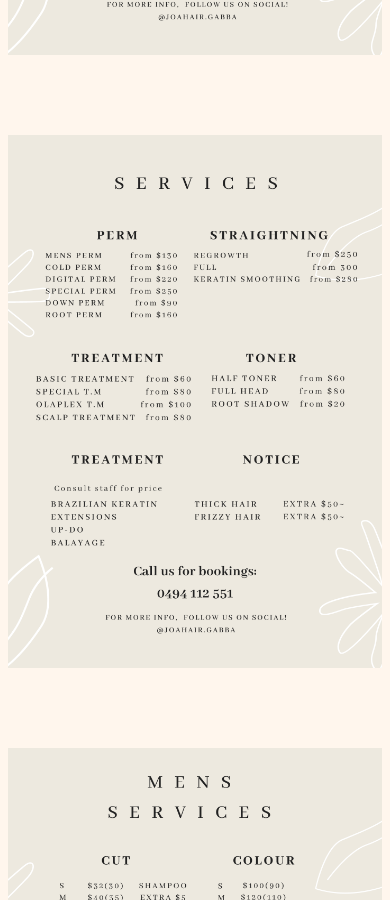
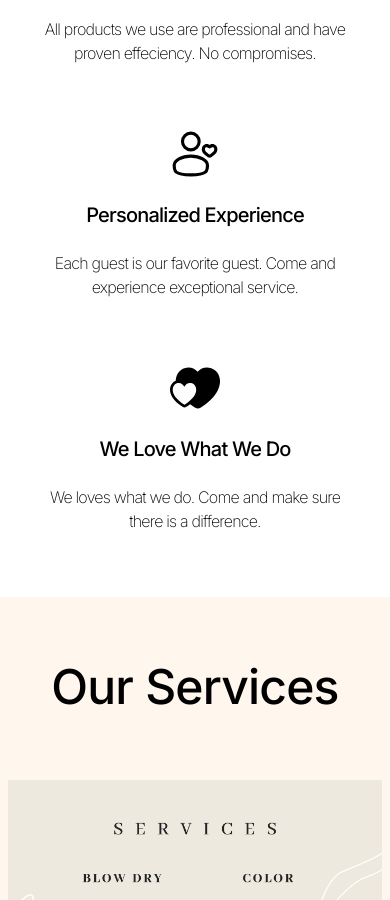
Before and after one commit to dongbin420/joa-hair, a React app: page /services in a window 390 px wide. Shown: the part 1100-2000 px from the top of the page. Built offline with nearby package versions, Linux system fonts and the light colour scheme.

Commit message:
feat: PromiseBox 컴포넌트 Services 페이지에 추가 및 반응형 구현

```diff
--- a/src/components/PromiseBox/PromiseBox.styles.ts
+++ b/src/components/PromiseBox/PromiseBox.styles.ts
@@ -11,7 +11,11 @@ export const PromiseBoxTitle = styled.p`
   display: flex;
   justify-content: center;
   font-size: ${({ theme }) => theme.heading.lg.fontSize};
-  font-weight: 300;
+  font-weight: 500;
+
+  @media (max-width: 350px) {
+    font-size: ${({ theme }) => theme.heading.md.fontSize};
+  }
 `;
 
 export const PromiseBoxContainer = styled.div`
@@ -20,7 +24,15 @@ export const PromiseBoxContainer = styled.div`
   display: flex;
   padding: ${(props) => props.theme.spacing.spacing10} ${(props) => props.theme.spacing.spacing8};
   gap: ${({ theme }) => theme.spacing.spacing6};
-  margin-bottom: ${({ theme }) => theme.spacing.spacing10};
+
+  @media (max-width: ${({ theme }) => theme.breakpoints.lg}) {
+    flex-wrap: wrap;
+    gap: ${({ theme }) => theme.spacing.spacing8};
+  }
+
+  @media (max-width: ${({ theme }) => theme.breakpoints.sm}) {
+    gap: ${({ theme }) => theme.spacing.spacing10};
+  }
 `;
 
 export const InformationWrapper = styled.div`
@@ -28,6 +40,14 @@ export const InformationWrapper = styled.div`
   display: flex;
   flex-direction: column;
   align-items: center;
+
+  @media (max-width: ${({ theme }) => theme.breakpoints.lg}) {
+    flex-basis: calc(50% - ${({ theme }) => theme.spacing.spacing8} / 2);
+  }
+
+  @media (max-width: ${({ theme }) => theme.breakpoints.sm}) {
+    flex-basis: 80%;
+  }
 `;
 
 export const InformationTitle = styled.p`
--- a/src/pages/ServicesPage/ServicesPage.styles.ts
+++ b/src/pages/ServicesPage/ServicesPage.styles.ts
@@ -4,14 +4,25 @@ export const ServicesPageContainer = styled.div`
   max-width: 1440px;
   padding: ${(props) => props.theme.spacing.spacing8} ${(props) => props.theme.spacing.spacing8};
   margin: ${({ theme }) => theme.spacing.spacing12} auto;
+  margin-top: ${({ theme }) => theme.spacing.spacing5};
   display: flex;
   flex-direction: column;
   align-items: center;
-  gap: ${(props) => props.theme.spacing.spacing12};
+  gap: ${(props) => props.theme.spacing.spacing10};
 
   @media (max-width: ${({ theme }) => theme.breakpoints.sm}) {
-    padding: 0 ${(props) => props.theme.spacing.spacing2};
-    padding-bottom: ${(props) => props.theme.spacing.spacing10};
+    padding: ${(props) => props.theme.spacing.spacing8} ${(props) => props.theme.spacing.spacing2};
+  }
+`;
+
+export const ServicesTitle = styled.p`
+  display: flex;
+  justify-content: center;
+  font-size: ${({ theme }) => theme.heading.lg.fontSize};
+  font-weight: 500;
+
+  @media (max-width: 350px) {
+    font-size: ${({ theme }) => theme.heading.md.fontSize};
   }
 `;
 
--- a/src/pages/ServicesPage/ServicesPage.tsx
+++ b/src/pages/ServicesPage/ServicesPage.tsx
@@ -2,6 +2,7 @@ import * as S from './ServicesPage.styles';
 import PageBanner from '@/components/PageBanner/PageBanner';
 import ImgWrapper from '@/components/ImgWrapper/ImgWrapper';
 import Button from '@/components/Button/Button';
+import PromiseBox from '@/components/PromiseBox/PromiseBox';
 import bannerImg2 from '@/assets/imgs/webp/bannerImg2.webp';
 import serviceImg1 from '@/assets/imgs/png/serviceImg1.png';
 import serviceImg2 from '@/assets/imgs/png/serviceImg2.png';
@@ -14,7 +15,9 @@ function ServicesPage() {
   return (
     <>
       <PageBanner img={bannerImg2} content={SERVICES_CONTENT} />
+      <PromiseBox />
       <S.ServicesPageContainer>
+        <S.ServicesTitle>Our Services</S.ServicesTitle>
         <S.ServicesPicWrapper>
           {[serviceImg1, serviceImg2, serviceImg3].map((img, idx) => (
             <ImgWrapper key={idx} img={img} customCss={S.ImgWrapperCustomCss} />
```
